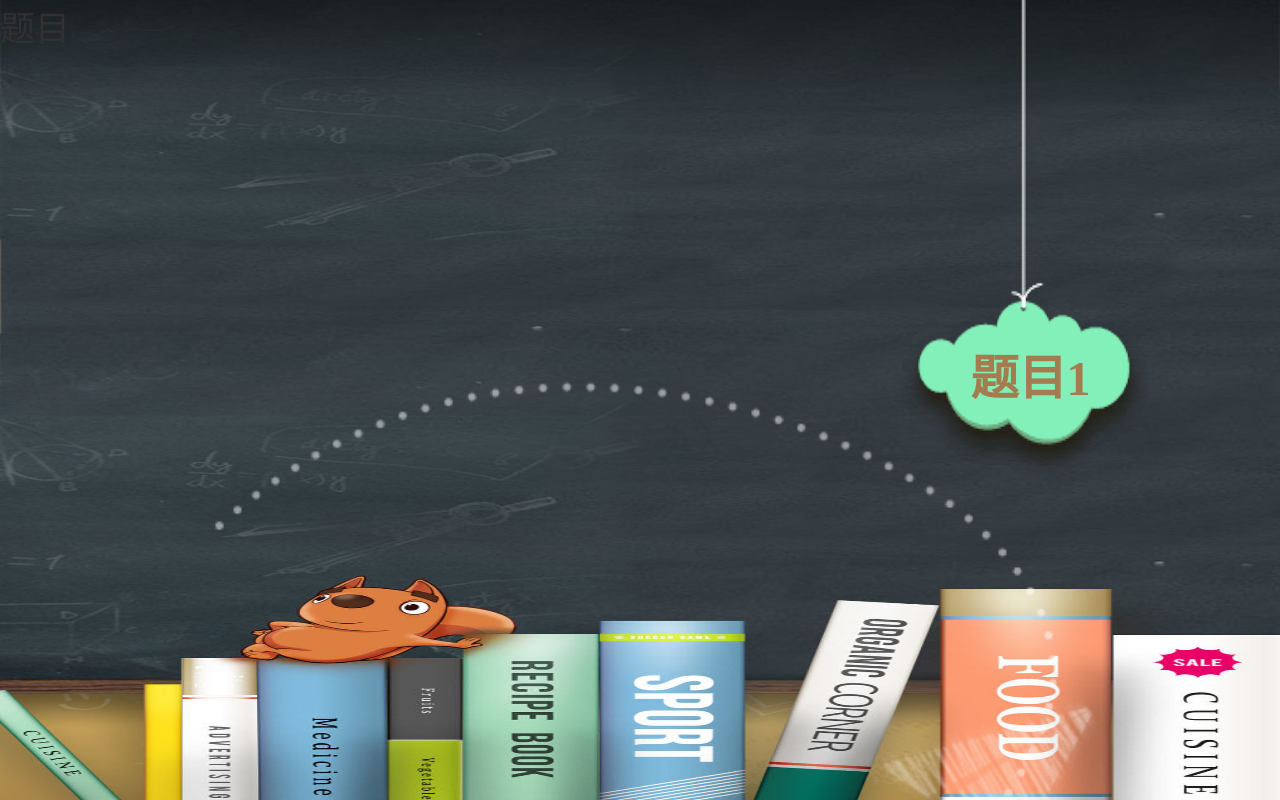
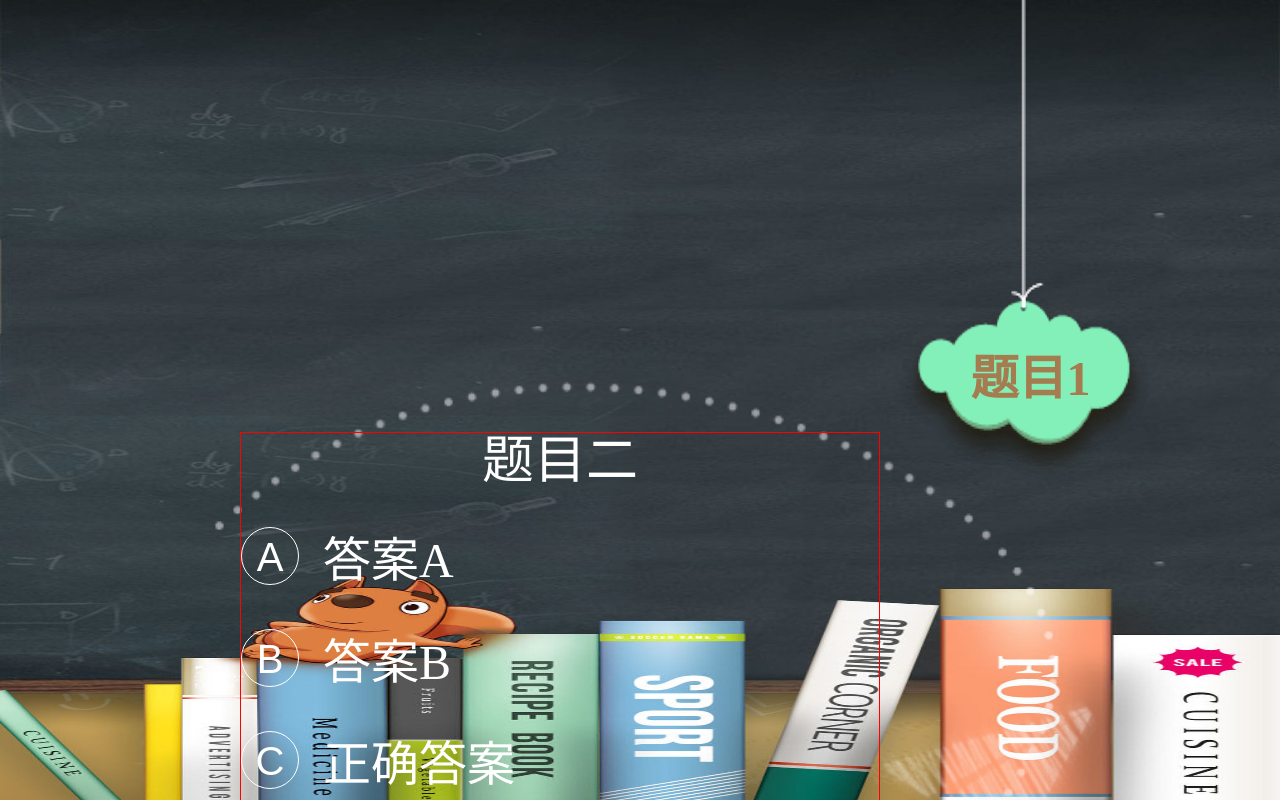
Before and after one commit to catchonme/react-QA, a React (Create React App) app: page /question-list/1 in a window 1280 px wide. Shown: the top 800 px of the page. Built offline with nearby package versions, Linux system fonts and the light colour scheme.

Commit message:
完成题目页面布局，完成题目的数据获取，完成题目的选项点击，完成答案的存储

```diff
--- a/src/App.js
+++ /dev/null
@@ -1,87 +0,0 @@
-import React from 'react';
-import {
-  BrowserRouter as Router,
-  Switch,
-  Link,
-  Route
-} from 'react-router-dom'
-import { connect } from 'react-redux'
-import { chooseAnswer } from './actions'
-import Question from './components/Question'
-
-const Home = () => (
-  <Router>
-    <div className="home_body">
-      <div className='top_tips'><div className="num_tip">第一周</div> </div>
-      <div className='home_logo item_container_style'></div>
-      <Link to="/question/1"><div className="start button_style"></div></Link>
-      <Route path="/question-list/:id" component={QuestionList}/>
-    </div>
-  </Router>
-)
-
-const QuestionList = ({ match }) => {
-
-  const getCurrentQuestion = (questions, id) => {
-    return questions.itemDetail[id];
-  }
-
-  const mapStateToProps = (state) => ({
-    question: getCurrentQuestion(state.questions, match.params.id)
-  })
-
-  const mapDispatchToProps = {
-    onClick: chooseAnswer
-  }
-
-  const questionList = connect({
-    mapStateToProps,
-    mapDispatchToProps
-  })(Question)
-
-  // export default questionList;
-
-  return (
-    <Router>
-      <div className="question_body">
-        <div className='top_tips'><div className="num_tip">题目{match.params.id}</div> </div>
-        <div className='item_back item_container_style'></div>
-        <div className='item_list_container'>
-          <header className='item_title'>题目</header>
-          <ul>
-
-          </ul>
-        </div>
-        <Link to="/result"><div className="submit_item button_style"></div></Link>
-        <Route path="/result" component={Result}/>
-      </div>
-    </Router>
-  )
-}
-
-
-const Result = () => {
-  const showCover = (e) => {
-    e.stopPropagation();
-  }
-
-  return (
-    <div className="result_body">
-      <div className="your_scores_container">
-        <header class="your_scores"><span className="score_num">20</span><span className="fenshu">分！</span></header>
-        <div class="result_tip">这里是提示</div>
-      </div>
-      <div className="share_button" onClick={showCover}></div>
-      <div className="share_code">
-        <header className="share_header">关注葡萄之家，获取答案。</header>
-        <img src={require('./images/4-4.png')} height="212" width="212" className="code_img"/>
-        {/*<div className="share_img"></div>*/}
-      </div>
-      {/*<div className="share_cover" onClick={showCover}>
-        <div className="share_img"></div>
-      </div>*/}
-    </div>
-  )
-}
-
-export default Home;
--- a/src/actions/index.js
+++ b/src/actions/index.js
@@ -3,3 +3,13 @@ export const chooseAnswer = (id, answer) => ({
   itemNum:id,
   answer:answer
 })
+
+export const getCurrentQuestion = (index) => ({
+  type:'GET_CURRENT_QUESTION',
+  index:index
+})
+
+export const changeActive = (active) => ({
+  type:'CHANGE_ACTIVE',
+  active: active
+})
--- /dev/null
+++ b/src/components/App.js
@@ -0,0 +1,20 @@
+import React from 'react';
+import {
+  BrowserRouter as Router,
+  Link,
+  Route
+} from 'react-router-dom'
+import QuestionList from '../containers/QuestionList'
+
+const Home = () => (
+  <Router>
+    <div className="home_body">
+      <div className='top_tips'><div className="num_tip">第一周</div> </div>
+      <div className='home_logo item_container_style'></div>
+      <Link to="/question-list/1"><div className="start button_style"></div></Link>
+      <Route path="/question-list/:id" component={QuestionList}/>
+    </div>
+  </Router>
+)
+
+export default Home;
--- a/src/components/Question.js
+++ /dev/null
@@ -1,15 +0,0 @@
-import React from 'react'
-
-const Question = ({onClick, question}) => (
-  <div>
-    <div className="title">{question.topic_name}</div>
-    <ul>
-      {question.topic_answer.map(option => (
-        <li onClick={() => onClick(option.topic_answer_id)}>{option.answer_name}</li>
-        )
-      )}
-    </ul>
-  </div>
-)
-
-export default Question
--- /dev/null
+++ b/src/components/Result.js
@@ -0,0 +1,27 @@
+import React from 'react'
+
+const Result = () => {
+  const showCover = (e) => {
+    e.stopPropagation();
+  }
+
+  return (
+    <div className="result_body">
+      <div className="your_scores_container">
+        <header class="your_scores"><span className="score_num">20</span><span className="fenshu">分！</span></header>
+        <div class="result_tip">这里是提示</div>
+      </div>
+      <div className="share_button" onClick={showCover}></div>
+      <div className="share_code">
+        <header className="share_header">关注葡萄之家，获取答案。</header>
+        <img src={require('../images/4-4.png')} alt="qr_code" height="212" width="212" className="code_img"/>
+        {/*<div className="share_img"></div>*/}
+      </div>
+      {/*<div className="share_cover" onClick={showCover}>
+        <div className="share_img"></div>
+      </div>*/}
+    </div>
+  )
+}
+
+export default Result
--- /dev/null
+++ b/src/containers/Question.js
@@ -0,0 +1,50 @@
+import React from 'react'
+import {
+  BrowserRouter as Router,
+  Link,
+  Route
+} from 'react-router-dom'
+import Result from '../components/Result'
+import { changeActive } from "../actions";
+import { connect } from 'react-redux'
+
+let Question = ({question, active, match, dispatch}) => {
+
+  const chooseType = (index) => {
+    switch(index) {
+      case 0 : return 'A';break;
+      case 1 : return 'B';break;
+      case 2 : return 'C';break;
+      case 3 : return 'D';break;
+      default : return '';
+    }
+  }
+
+  return (
+    <Router>
+      <div className="question_body">
+        <div className='top_tips'><div className="num_tip">题目{match.params.id}</div> </div>
+        <div className='item_back item_container_style'></div>
+        <div className='item_list_container'>
+          <div className="item_title">{question.topic_name}{active}</div>
+          <ul>
+            {
+              question.topic_answer.map((option, index) => {
+                return <li className="item_list" onClick={() => dispatch(changeActive(index))} key={index}>
+                    <span className={active === index ? 'has_choosed option_style' : 'option_style'}>{chooseType(index)}</span>
+                    <span className="option_detail">{option.answer_name}</span>
+                </li>
+              })
+            }
+          </ul>
+        </div>
+        <Link to="/result"><div className="submit_item button_style"></div></Link>
+        <Route path="/result" component={Result}/>
+      </div>
+    </Router>
+  )
+}
+
+Question = connect()(Question);
+
+export default Question
--- a/src/containers/QuestionList.js
+++ b/src/containers/QuestionList.js
@@ -1,17 +1,18 @@
-import Question from "../components/Question";
+import Question from "../containers/Question";
 import { connect } from "react-redux";
 import { chooseAnswer } from "../actions";
 
 const getCurrentQuestion = (questions, id) => {
-  return questions.itemDetail[id];
+  return questions.itemDetail[id]
 }
 
 const mapStateToProps = (state) => ({
+  active: state.questions.active,
   question: getCurrentQuestion(state.questions, 1)
 })
 
 const mapDispatchToProps = {
-  onClick: chooseAnswer
+  onClick: chooseAnswer,
 }
 
 const QuestionList = connect(
--- a/src/index.js
+++ b/src/index.js
@@ -4,7 +4,7 @@ import { createStore } from 'redux'
 import { Provider } from 'react-redux'
 import reduce from './reduces'
 import './style/index.css';
-import App from './App';
+import App from './components/App';
 import './config/rem'
 import registerServiceWorker from './registerServiceWorker';
 
--- a/src/reduces/questions.js
+++ b/src/reduces/questions.js
@@ -1,5 +1,5 @@
-const initialState = [
-  {
+const initialState =   {
+    active:null,
     level: '第一周', //活动周数
     itemNum: 1, //第几题
     allTime: 0,  //总共用时
@@ -164,18 +164,23 @@ const initialState = [
     right_answer:[2, 7, 12, 13, 18], //正确答案
     scoreTipsArr:['你说，是不是把知识都还给小学老师了？','还不错，但还需要继续加油哦！','不要嘚瑟还有进步的空间！','智商离爆表只差一步了！','你也太聪明啦，葡萄之家欢迎你！'],
   }
-]
 
 const questions = (state = initialState, action) => {
   switch (action.type) {
+    case 'CHANGE_ACTIVE' :
+        return {
+          ...state,
+          active:action.active,
+          answer:[...state.answer,action.active]
+        }
+    case 'GET_CURRENT_QUESTION' :
+      return state.itemDetail[action.index];
     case 'CHOOSE_ANSWER' :
-      return [
-        {
+      return {
           ...state,
           itemNum: action.itemNum,
           answer:[...state.answer, action.answer]
         }
-      ]
     case 'GET_ANSWER' :
       return {
         answer:state.answer,
--- a/src/style/index.css
+++ b/src/style/index.css
@@ -101,6 +101,52 @@ body {
 .submit_item {
   background-image:url(../images/3-1.png);
 }
+.item_list_container {
+  position: absolute;
+  height: 7.0rem;
+  width: 8.0rem;
+  top: 5.4rem;
+  left: 3rem;
+  -webkit-font-smoothing: antialiased;
+  border:1px solid red;
+}
+.item_title{
+  font-size: 0.65rem;
+  color: #fff;
+  line-height: 0.7rem;
+  text-align: center;
+}
+.item_list {
+  font-size: 0;
+  margin-top: 0.4rem;
+  width: 10rem;
+}
+.item_list span{
+  display: inline-block;
+  font-size: 0.6rem;
+  color: #fff;
+  vertical-align: middle;
+}
+.item_list .option_style {
+  height: 0.725rem;
+  width: 0.725rem;
+  border: 1px solid #fff;
+  border-radius: 50%;
+  line-height: 0.725rem;
+  text-align: center;
+  margin-right: 0.3rem;
+  font-size: 0.5rem;
+  font-family: 'Arial';
+}
+.item_list .has_choosed {
+  background-color: #ffd400;
+  color: #575757;
+  border-color: #ffd400;
+}
+.item_list .has_detail {
+  width: 7.5rem;
+  padding-top: 0.11rem;
+}
 
 .result_body {
   position: absolute;
```
